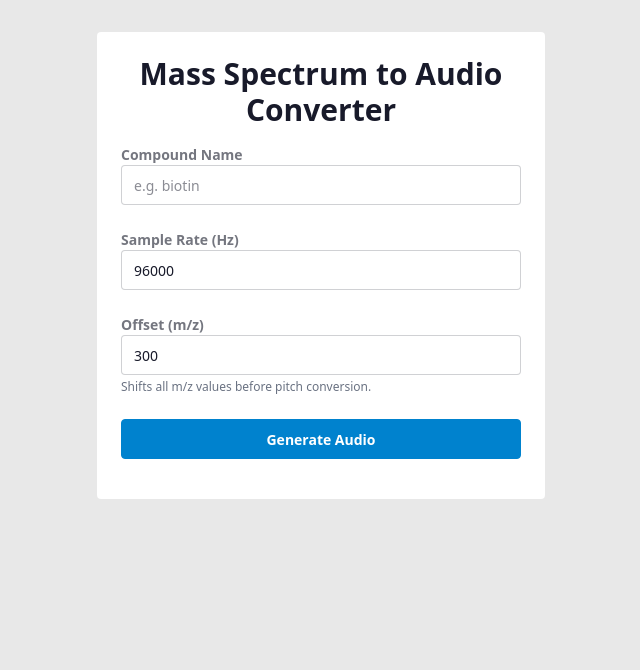
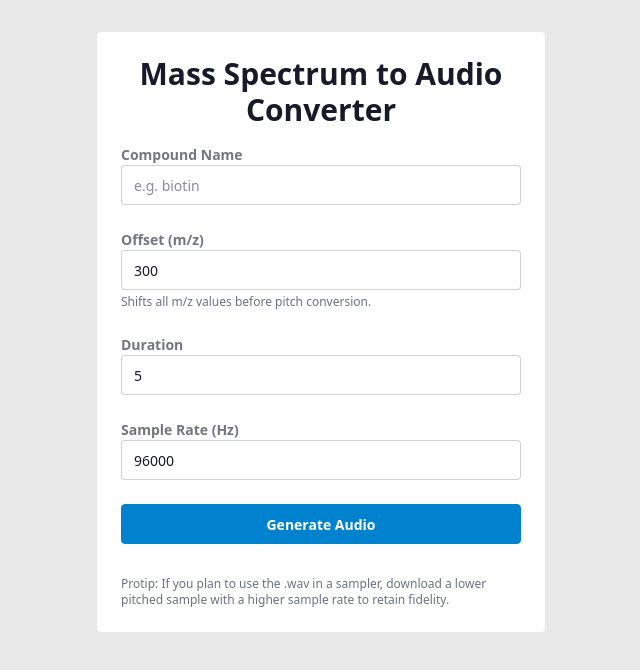
Before and after one commit to NicolasMurphy/mass-spectrum-to-audio-converter-monolilth, a React (Vite) app in the folder frontend/: page / in a window 1280 px wide. Shown: the top 670 px of the page, without its empty margins (319-959 px from the left). Built offline with nearby package versions, Linux system fonts and the light colour scheme.

Commit message:
implement duration in frontend

```diff
--- a/frontend/src/App.tsx
+++ b/frontend/src/App.tsx
@@ -1,15 +1,16 @@
 import { useState } from "react";
 import type { KeyboardEvent } from "react";
 import "./App.css";
-//
+
 function App() {
   const [compound, setCompound] = useState<string>("");
   const [status, setStatus] = useState<string>("");
   const [audioUrl, setAudioUrl] = useState<string>("");
   const [compoundName, setCompoundName] = useState<string>("");
   const [accession, setAccession] = useState<string>("");
+  const [offset, setOffset] = useState<string>("300");
   const [sampleRate, setSampleRate] = useState<string>("96000");
-  const [offset, setOffset] = useState<string>("300");
+  const [duration, setDuration] = useState<string>("5");
 
   const handleFetch = async () => {
     if (!compound.trim()) {
@@ -27,6 +28,12 @@ function App() {
       return;
     }
 
+    const durationNum = Number(duration);
+    if (isNaN(durationNum) || durationNum < 0.01 || durationNum > 30) {
+      setStatus("Duration must be between 0.01 and 30.");
+      return;
+    }
+
     setStatus("Fetching audio...");
     setAudioUrl("");
     setCompoundName("");
@@ -36,10 +43,10 @@ function App() {
       const response = await fetch(
         // `http://localhost:5000/massbank/linear?compound=${encodeURIComponent(
         //   compound
-        // )}&sample_rate=${sampleRate}&offset=${offset}`
+        // )}&offset=${offset}&duration=${duration}&sample_rate=${sampleRate}`
         `https://mass-spectrum-to-audio-converter.onrender.com/massbank/linear?compound=${encodeURIComponent(
           compound
-        )}&sample_rate=${sampleRate}&offset=${offset}`
+        )}&offset=${offset}&duration=${duration}&sample_rate=${sampleRate}`
       );
 
       if (!response.ok) {
@@ -73,7 +80,7 @@ function App() {
 
   return (
     <div data-theme="corporate" className="min-h-screen bg-base-200">
-      <div className="justify-items-center pt-8 flex-col w-full px-4">
+      <div className="justify-items-center p-8 flex-col w-full px-4">
         <div className="card bg-neutral-content w-full max-w-md">
           <div className="card-body">
             <h1 className="text-3xl font-bold text-center mb-2">
@@ -96,6 +103,35 @@ function App() {
 
             <div className="form-control mb-4">
               <label className="label">
+                <span className="label-text font-semibold">Offset (m/z)</span>
+              </label>
+              <input
+                type="number"
+                placeholder="e.g. 300"
+                className="input input-bordered w-full"
+                value={offset}
+                onChange={(e) => setOffset(e.target.value)}
+              />
+              <p className="text-xs text-gray-500 mt-1">
+                Shifts all m/z values before pitch conversion.
+              </p>
+            </div>
+
+            <div className="form-control mb-4">
+              <label className="label">
+                <span className="label-text font-semibold">Duration</span>
+              </label>
+              <input
+                type="number"
+                placeholder="e.g. 5"
+                className="input input-bordered w-full"
+                value={duration}
+                onChange={(e) => setDuration(e.target.value)}
+              />
+            </div>
+
+            <div className="form-control mb-4">
+              <label className="label">
                 <span className="label-text font-semibold">
                   Sample Rate (Hz)
                 </span>
@@ -109,22 +145,6 @@ function App() {
                 min={3500}
                 max={192000}
               />
-            </div>
-
-            <div className="form-control mb-4">
-              <label className="label">
-                <span className="label-text font-semibold">Offset (m/z)</span>
-              </label>
-              <input
-                type="number"
-                placeholder="e.g. 300"
-                className="input input-bordered w-full"
-                value={offset}
-                onChange={(e) => setOffset(e.target.value)}
-              />
-              <p className="text-xs text-gray-500 mt-1">
-                Shifts all m/z values before pitch conversion.
-              </p>
             </div>
 
             <button
@@ -167,6 +187,10 @@ function App() {
                 </a>
               </div>
             )}
+            <p className="text-xs text-gray-500 mt-2">
+              Protip: If you plan to use the .wav in a sampler, download a lower
+              pitched sample with a higher sample rate to retain fidelity.
+            </p>
           </div>
         </div>
       </div>
```
Also changed, not shown: 1 other file (tests, documents, lock files or other folders).
